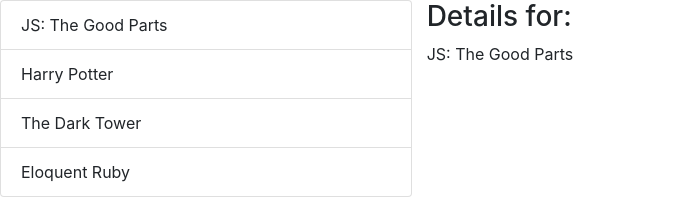
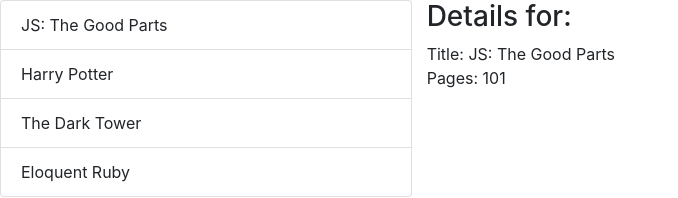
Before and after one commit to Gurenax/redux-book-list-app, a React (Create React App) app: page / in a window 1280 px wide. Both pictures are taken after a click on the item "JS: The Good Parts". Shown: the top 198 px of the page, without its empty margins (0-678 px from the left). Built offline with nearby package versions, Linux system fonts and the light colour scheme.

Commit message:
Add pages attribute to props.book

```diff
--- a/src/containers/BookDetail.js
+++ b/src/containers/BookDetail.js
@@ -12,7 +12,8 @@
     return (
       <div>
         <h3>Details for:</h3>
-        <div>{this.props.book.title}</div>
+        <div>Title: {this.props.book.title}</div>
+        <div>Pages: {this.props.book.pages}</div>
       </div>
     )
   }
--- a/src/reducers/reducer_books.js
+++ b/src/reducers/reducer_books.js
@@ -1,9 +1,9 @@
 const BooksReducer = () => {
   return [
-    { title: 'JS: The Good Parts' },
-    { title: 'Harry Potter' },
-    { title: 'The Dark Tower' },
-    { title: 'Eloquent Ruby' }
+    { title: 'JS: The Good Parts', pages: 101 },
+    { title: 'Harry Potter', pages: 39 },
+    { title: 'The Dark Tower', pages: 85 },
+    { title: 'Eloquent Ruby', pages: 1 }
   ]
 }
 
```
